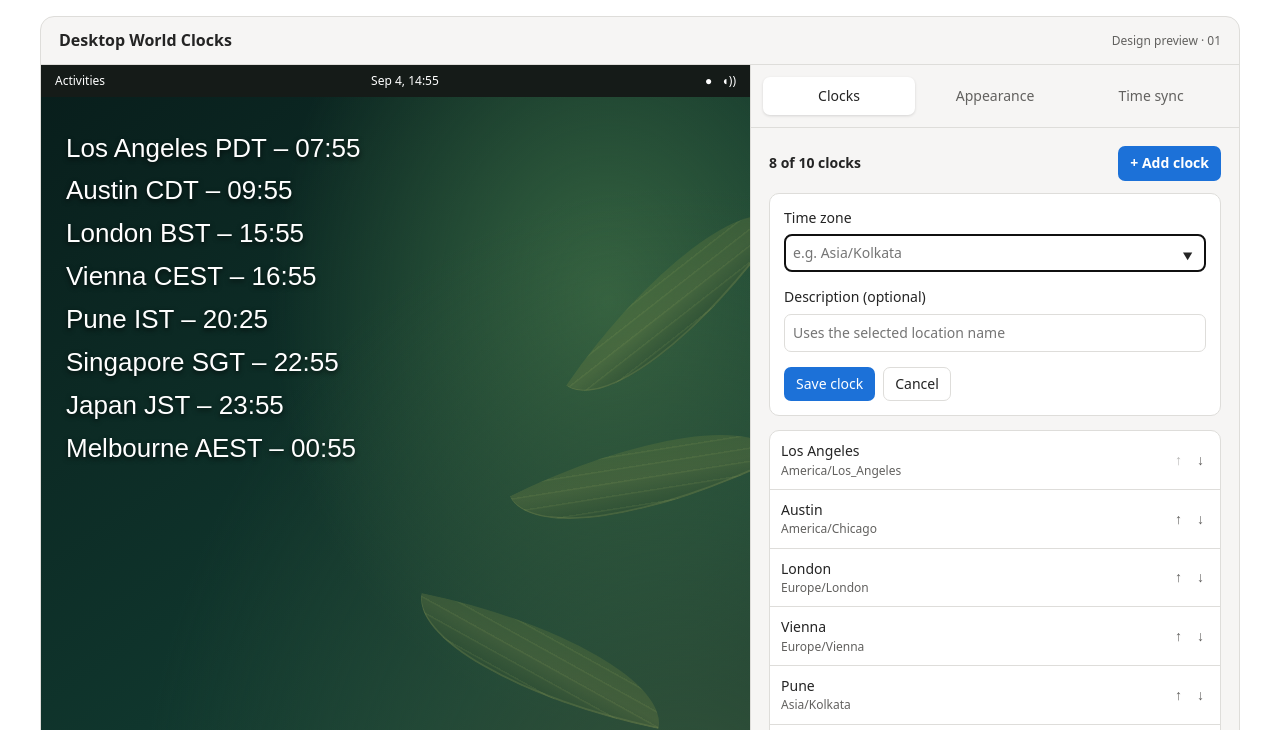
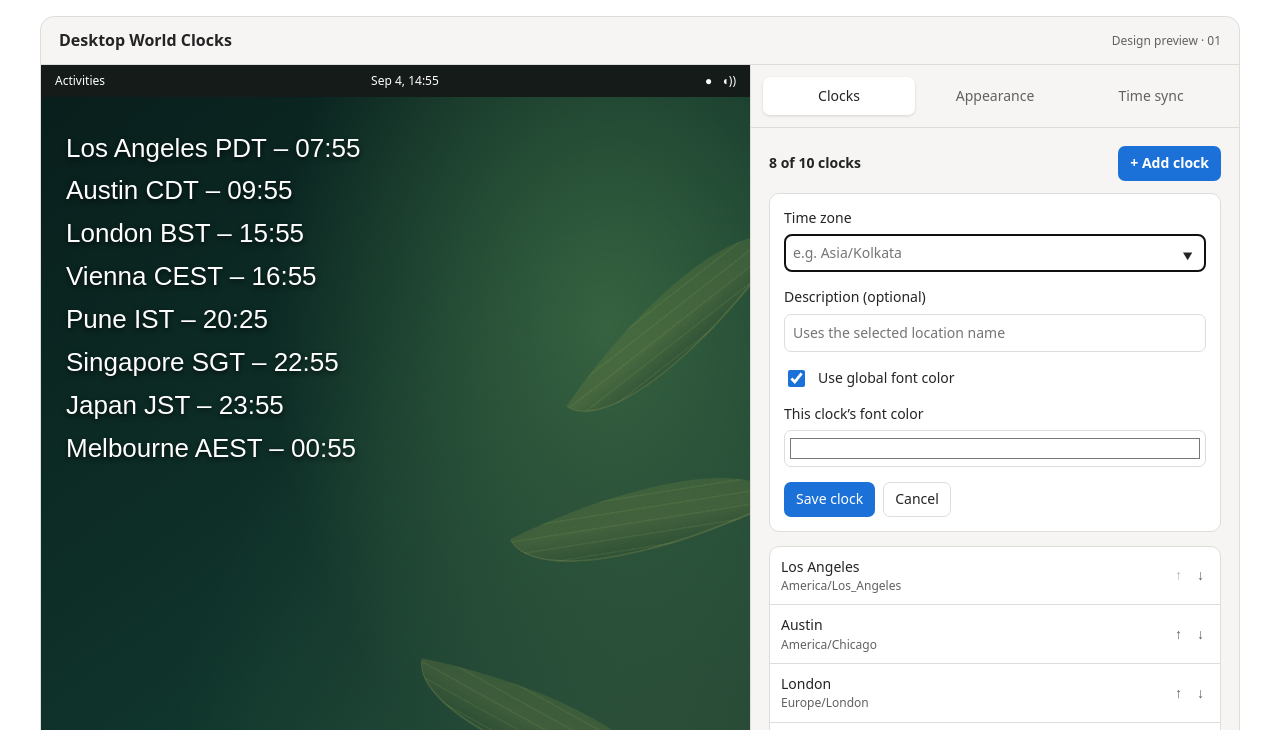
Before and after one commit to infamous-pattern/gnome-desktop-world-clocks, a plain HTML site: page design/preview.html in a window 1280 px wide. Both pictures are taken after a click on the button "+ Add clock". Shown: the top 730 px of the page. Drawn offline with Linux system fonts and the light colour scheme.

Commit message:
Add installed-font chooser, opacity, and per-clock colors

```diff
--- a/design/preview.html
+++ b/design/preview.html
@@ -88,17 +88,22 @@
             <label class="wc-field">Time zone<input type="text" data-zone list="wc-zone-options" placeholder="e.g. Asia/Kolkata" autocomplete="off" required></label>
             <datalist id="wc-zone-options"></datalist>
             <label class="wc-field">Description (optional)<input type="text" data-description placeholder="Uses the selected location name" maxlength="60"></label>
+            <label class="wc-check"><input type="checkbox" data-inherit-color checked>Use global font color</label>
+            <label class="wc-field">This clock’s font color<input type="color" data-clock-color value="#ffffff" disabled></label>
             <div class="wc-error" data-error role="alert"></div>
             <div class="wc-actions"><button type="button" data-save class="wc-button wc-primary">Save clock</button><button type="button" class="wc-button" data-cancel>Cancel</button><button type="button" class="wc-button" data-remove>Remove</button></div>
           </div>
           <div class="wc-list" data-clock-list></div>
-          <div class="wc-note">Select a clock to rename it or change its time zone. Arrows change the desktop order.</div>
+          <div class="wc-note">Select a clock to edit its name, time zone, or font color. Arrows change the desktop order.</div>
           <div class="wc-note" data-zone-count></div>
         </div>
         <div class="wc-pane" data-pane="appearance" hidden>
-          <label class="wc-field">Font<input type="text" data-font list="wc-font-options" value="Adwaita Sans" autocomplete="off"></label><datalist id="wc-font-options"></datalist>
+          <label class="wc-field">Search installed fonts<input type="text" data-font-search placeholder="Filter font names…" autocomplete="off"></label>
+          <label class="wc-field">Installed font<select data-font aria-describedby="wc-font-count"></select></label>
+          <div class="wc-note" id="wc-font-count" data-font-count aria-live="polite"></div>
           <label class="wc-field">Size <span data-size-label>26 px</span><input type="range" data-size min="14" max="48" value="26"></label>
-          <div class="wc-pair"><label class="wc-field">Text color<input type="color" data-color value="#ffffff"></label><label class="wc-field">Time format<select data-format><option value="24">24-hour</option><option value="12">12-hour</option></select></label></div>
+          <label class="wc-field">Clock opacity <span data-opacity-label>100%</span><input type="range" data-opacity min="0" max="100" value="100"></label>
+          <div class="wc-pair"><label class="wc-field">Global font color<input type="color" data-color value="#ffffff"></label><label class="wc-field">Time format<select data-format><option value="24">24-hour</option><option value="12">12-hour</option></select></label></div>
           <label class="wc-field">Layout<select data-layout><option value="classic">Inline · like your reference</option><option value="aligned">Aligned time column</option><option value="stacked">Large time, label above</option></select></label>
           <label class="wc-field">Desktop corner<select data-position><option value="top-left">Top left</option><option value="top-right">Top right</option><option value="bottom-left">Bottom left</option><option value="bottom-right">Bottom right</option></select></label>
           <hr class="wc-rule">
@@ -106,7 +111,7 @@
           <label class="wc-check"><input type="checkbox" data-seconds>Show seconds</label>
           <label class="wc-check"><input type="checkbox" data-day>Show date difference from this device</label>
           <label class="wc-check"><input type="checkbox" data-shadow checked>Text shadow for readability</label>
-          <div class="wc-note">Appearance applies to all clocks. Installed fonts render on this device; unavailable fonts use a fallback.</div>
+          <div class="wc-note">Font, size, and opacity apply to all clocks. Individual clock colors override the global color. Font choices come from this GNOME system; unavailable fonts use a fallback when previewed elsewhere.</div>
         </div>
         <div class="wc-pane" data-pane="sync" hidden>
           <div class="wc-status"><span class="wc-sub">Synchronization</span><strong>Preview · status unavailable</strong><span class="wc-sub">Clocks use this device’s time. NTP is not connected in this design preview.</span></div>
@@ -129,7 +134,7 @@
     const root=document.getElementById('worldclock-concept');
     const q=s=>root.querySelector(s), qa=s=>Array.from(root.querySelectorAll(s));
     const clocks=[['Los Angeles','America/Los_Angeles'],['Austin','America/Chicago'],['London','Europe/London'],['Vienna','Europe/Vienna'],['Pune','Asia/Kolkata'],['Singapore','Asia/Singapore'],['Japan','Asia/Tokyo'],['Melbourne','Australia/Melbourne']].map(([label,zone])=>({label,zone}));
-    const state={font:'Adwaita Sans',size:26,color:'#ffffff',format:'24',layout:'classic',position:'top-left',abbr:true,seconds:false,day:false,shadow:true};
+    const state={font:'Adwaita Sans',size:26,opacity:100,color:'#ffffff',format:'24',layout:'classic',position:'top-left',abbr:true,seconds:false,day:false,shadow:true};
     let editing=null;
     let descriptionIsAutomatic=true;
     const locationName=zone=>zone.split('/').pop().replaceAll('_',' ');
@@ -138,7 +143,17 @@
     const zones=candidates.filter(zone=>{try {new Intl.DateTimeFormat('en',{timeZone:zone});return true;}catch{return false;}});
     const fonts=JSON.parse(q('#wc-font-data').textContent);
     for(const zone of zones){const o=document.createElement('option');o.value=zone;q('#wc-zone-options').append(o);}
-    for(const font of fonts){const o=document.createElement('option');o.value=font;q('#wc-font-options').append(o);}
+    function renderFonts(){
+      const search=q('[data-font-search]').value.trim().toLocaleLowerCase();
+      const matches=fonts.filter(font=>font.toLocaleLowerCase().includes(search));
+      const visible=matches.includes(state.font)?matches:[state.font,...matches];
+      const select=q('[data-font]');select.replaceChildren();
+      for(const font of visible){const option=document.createElement('option');option.value=font;option.textContent=font+(search&&!matches.includes(font)?' (current)':'');select.append(option);}
+      select.value=state.font;
+      q('[data-font-count]').textContent=search?matches.length+' matching fonts · '+fonts.length+' installed':fonts.length+' installed font families';
+    }
+    q('[data-font-search]').oninput=renderFonts;
+    renderFonts();
     q('[data-zone-count]').textContent=zones.length+' supported time zone identifiers, including aliases and UTC. Daylight saving adjusts automatically.';
     const feedback=msg=>q('[data-feedback]').textContent=msg;
     function parts(zone,date){return new Intl.DateTimeFormat('en-GB',{timeZone:zone,year:'numeric',month:'2-digit',day:'2-digit'}).formatToParts(date).reduce((a,p)=>(a[p.type]=p.value,a),{});}
@@ -155,7 +170,7 @@
       q('[data-top-date]').textContent=new Intl.DateTimeFormat('en',{month:'short',day:'numeric',hour:'2-digit',minute:'2-digit',hour12:false}).format(now);
       const dest=q('[data-clocks]');dest.replaceChildren();
       for(const c of clocks){
-        const line=document.createElement('div');line.className='wc-clock';
+        const line=document.createElement('div');line.className='wc-clock';line.style.color=c.color||state.color;
         const name=document.createElement('span');name.className='wc-name';name.textContent=c.label+(state.abbr?' '+abbreviation(c.zone,now):'')+(state.layout==='classic'?' – ':'');
         const time=document.createElement('time');time.dateTime=now.toISOString();time.textContent=new Intl.DateTimeFormat('en-GB',{timeZone:c.zone,hour:'2-digit',minute:'2-digit',...(state.seconds?{second:'2-digit'}:{}),...(state.format==='12'?{hour12:true}:{hourCycle:'h23'})}).format(now);
         line.append(name,time);
@@ -165,8 +180,8 @@
       if(!clocks.length){const empty=document.createElement('span');empty.textContent='Add your first clock';empty.style.fontSize='18px';dest.append(empty);}
     }
     function renderStyle(){
-      const el=q('[data-clocks]');el.style.fontFamily='"'+state.font.replace(/["\\]/g,'')+'", sans-serif';el.style.fontSize=state.size+'px';el.style.color=state.color;el.dataset.arrangement=state.layout;el.style.textShadow=state.shadow?'0 2px 5px #000b':'none';el.style.textAlign=state.position.endsWith('right')?'right':'left';q('.wc-workspace').style.alignItems=state.position.startsWith('bottom')?'flex-end':'flex-start';
-      q('[data-size-label]').textContent=state.size+' px';
+      const el=q('[data-clocks]');el.style.fontFamily='"'+state.font.replace(/["\\]/g,'')+'", sans-serif';el.style.fontSize=state.size+'px';el.style.color=state.color;el.style.opacity=state.opacity/100;el.dataset.arrangement=state.layout;el.style.textShadow=state.shadow?'0 2px 5px #000b':'none';el.style.textAlign=state.position.endsWith('right')?'right':'left';q('.wc-workspace').style.alignItems=state.position.startsWith('bottom')?'flex-end':'flex-start';
+      q('[data-size-label]').textContent=state.size+' px';q('[data-opacity-label]').textContent=state.opacity+'%';if(q('[data-inherit-color]').checked)q('[data-clock-color]').value=state.color;
       renderTime();
     }
     function renderList(){
@@ -180,15 +195,16 @@
         list.append(row);
       });
     }
-    function openEditor(index){editing=index;descriptionIsAutomatic=index===-1||(clocks[index].autoDescription??clocks[index].label===locationName(clocks[index].zone));q('[data-editor]').hidden=false;q('[data-description]').value=index===-1?'':clocks[index].label;q('[data-zone]').value=index===-1?'':clocks[index].zone;q('[data-remove]').hidden=index===-1;q('[data-error]').textContent='';q('[data-zone]').focus();}
+    function openEditor(index){editing=index;descriptionIsAutomatic=index===-1||(clocks[index].autoDescription??clocks[index].label===locationName(clocks[index].zone));q('[data-editor]').hidden=false;q('[data-description]').value=index===-1?'':clocks[index].label;q('[data-zone]').value=index===-1?'':clocks[index].zone;q('[data-remove]').hidden=index===-1;q('[data-error]').textContent='';const ownColor=index===-1?null:clocks[index].color;q('[data-inherit-color]').checked=!ownColor;q('[data-clock-color]').disabled=!ownColor;q('[data-clock-color]').value=ownColor||state.color;q('[data-zone]').focus();}
     function closeEditor(){editing=null;q('[data-editor]').hidden=true;}
     q('[data-add]').onclick=()=>{if(clocks.length<10)openEditor(-1);};q('[data-cancel]').onclick=closeEditor;
     q('[data-remove]').onclick=()=>{if(editing!==null&&editing>=0){const name=clocks[editing].label;clocks.splice(editing,1);closeEditor();renderList();renderTime();feedback(name+' removed from the preview.');}};
+    q('[data-inherit-color]').onchange=()=>{q('[data-clock-color]').disabled=q('[data-inherit-color]').checked;if(q('[data-inherit-color]').checked)q('[data-clock-color]').value=state.color;};
     q('[data-description]').oninput=()=>{descriptionIsAutomatic=!q('[data-description]').value.trim();};
     q('[data-zone]').oninput=q('[data-zone]').onchange=()=>{const zone=q('[data-zone]').value.trim();if(zones.includes(zone)&&(descriptionIsAutomatic||!q('[data-description]').value.trim())){q('[data-description]').value=locationName(zone);descriptionIsAutomatic=true;}};
-    q('[data-save]').onclick=e=>{e.preventDefault();const zone=q('[data-zone]').value.trim(),description=q('[data-description]').value.trim(),label=description||locationName(zone),autoDescription=descriptionIsAutomatic||!description;if(!zones.includes(zone)){q('[data-error]').textContent='Choose a valid time zone from the list.';return;}if(editing===-1){if(clocks.length>=10)return;clocks.push({label,zone,autoDescription});}else if(editing!==null)clocks[editing]={label,zone,autoDescription};closeEditor();renderList();renderTime();feedback(label+' saved in this preview.');};
+    q('[data-save]').onclick=e=>{e.preventDefault();const zone=q('[data-zone]').value.trim(),description=q('[data-description]').value.trim(),label=description||locationName(zone),autoDescription=descriptionIsAutomatic||!description,color=q('[data-inherit-color]').checked?null:q('[data-clock-color]').value;if(!zones.includes(zone)){q('[data-error]').textContent='Choose a valid time zone from the list.';return;}if(editing===-1){if(clocks.length>=10)return;clocks.push({label,zone,autoDescription,color});}else if(editing!==null)clocks[editing]={label,zone,autoDescription,color};closeEditor();renderList();renderTime();feedback(label+' saved in this preview.');};
     qa('[data-tab]').forEach(button=>button.onclick=()=>{qa('[data-tab]').forEach(b=>b.setAttribute('aria-pressed',String(b===button)));qa('[data-pane]').forEach(p=>p.hidden=p.dataset.pane!==button.dataset.tab);});
-    for(const key of ['font','size','color','format','layout','position','abbr','seconds','day','shadow']){const input=q('[data-'+key+']');input.addEventListener('input',()=>{state[key]=input.type==='checkbox'?input.checked:key==='size'?+input.value:input.value;renderStyle();});}
+    for(const key of ['font','size','opacity','color','format','layout','position','abbr','seconds','day','shadow']){const input=q('[data-'+key+']');input.addEventListener('input',()=>{state[key]=input.type==='checkbox'?input.checked:['size','opacity'].includes(key)?+input.value:input.value;renderStyle();});}
     q('[data-source]').onchange=()=>{const mode=q('[data-source]').value;q('[data-server-field]').hidden=mode!=='local';q('[data-source-note]').textContent=mode==='local'?'Prefer your specified local or custom server, with a nearby public pool available as fallback.':mode==='system'?'Use the time sources already configured by your operating system.':'Use a geographically nearby pool and let the system time service select a reliable source. Exact nearest-server selection is not guaranteed.';feedback('Time-source preference changed in the preview. System settings are unchanged.');};
     renderList();renderStyle();
     const timer=setInterval(()=>{if(!root.isConnected){clearInterval(timer);return;}renderTime();},1000);
```
Also changed, not shown: design/DESIGN.md (+6 -6 lines), design/preview.fragment.html (+28 -12 lines), README.md.
